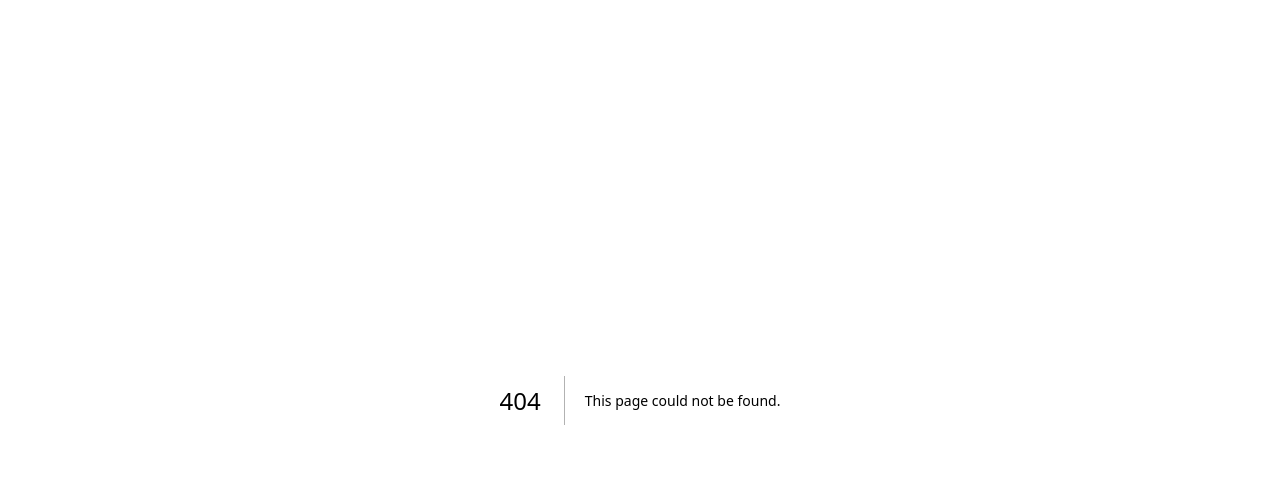
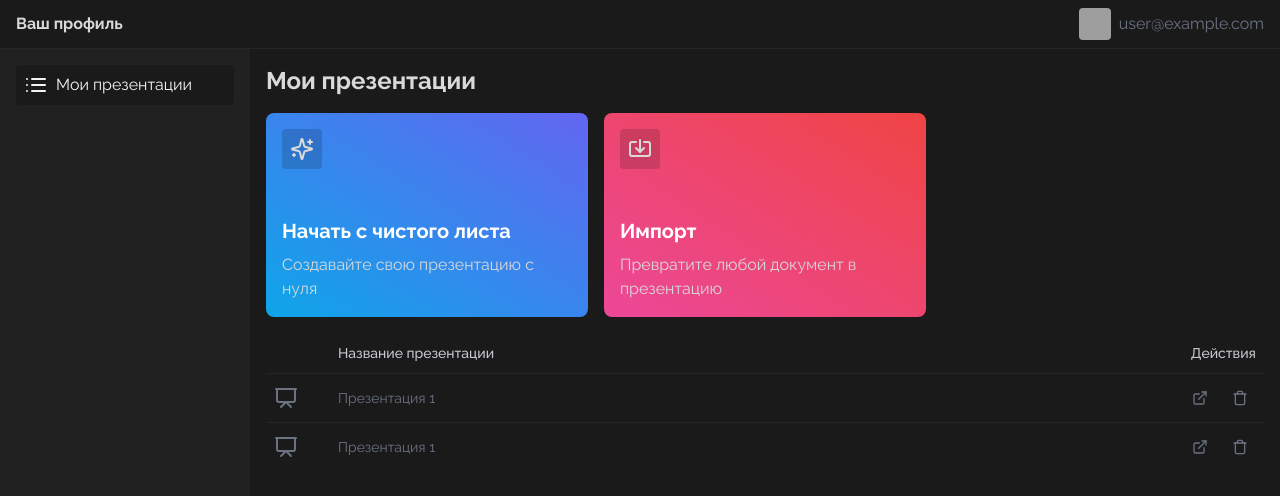
Before and after one commit to gs-gamma-hackaton/app, a Next.js app in the folder frontend/: page /profile in a window 1280 px wide. Before the commit this address had no page. Shown: the top 496 px of the page. Built offline with nearby package versions, Linux system fonts and the light colour scheme; grey boxes are pictures that could not be loaded.

Commit message:
feat: Добавлена страница профиля

```diff
--- /dev/null
+++ b/frontend/src/app/profile/layout.tsx
@@ -0,0 +1,33 @@
+import { List } from "lucide-react";
+
+export default function Layout({
+  children,
+}: Readonly<{
+  children: React.ReactNode;
+}>) {
+  return (
+    <section className="h-screen w-full font-landing">
+      <header className="flex w-full items-center justify-between border-b border-primary px-4 py-2">
+        <div className="font-bold">Ваш профиль</div>
+        <div className="flex items-center gap-2 text-gray-500">
+          <img
+            src="https://api.dicebear.com/9.x/fun-emoji/svg?seed=Adrian"
+            className="size-8 rounded"
+          />
+          <p>user@example.com</p>
+        </div>
+      </header>
+      <main className="relative grid h-full grid-cols-[250px_1fr]">
+        <div className="h-full bg-background-overlay p-4">
+          <ul>
+            <li className="flex items-center gap-2 rounded bg-background p-2 text-secondary">
+              <List />
+              Мои презентации
+            </li>
+          </ul>
+        </div>
+        <div className="p-4">{children}</div>
+      </main>
+    </section>
+  );
+}
--- /dev/null
+++ b/frontend/src/app/profile/page.tsx
@@ -0,0 +1,97 @@
+import { Button } from "@/components/ui/button";
+import {
+  Table,
+  TableBody,
+  TableCell,
+  TableHead,
+  TableHeader,
+  TableRow,
+} from "@/components/ui/table";
+import {
+  ExternalLink,
+  Import,
+  Presentation,
+  Sparkles,
+  Trash,
+} from "lucide-react";
+
+export default function Page() {
+  return (
+    <section>
+      <h1 className="text-2xl font-bold">Мои презентации</h1>
+      <div className="mt-4 grid w-full grid-cols-3 gap-4">
+        <button className="flex flex-col items-start gap-12 rounded-lg bg-gradient-to-tr from-sky-500 to-indigo-500 p-4 transition animate-in fade-in slide-in-from-top-8 duration-2000 hover:brightness-110">
+          <div className="w-min rounded bg-black/15 p-2">
+            <Sparkles />
+          </div>
+          <div className="space-y-2 text-left">
+            <h1 className="text-xl font-bold text-white">
+              Начать с чистого листа
+            </h1>
+            <p>Создавайте свою презентацию с нуля</p>
+          </div>
+        </button>
+        <button className="flex flex-col items-start gap-12 rounded-lg bg-gradient-to-tr from-pink-500 to-red-500 p-4 transition animate-in fade-in slide-in-from-top-8 duration-2000 hover:brightness-110">
+          <div className="w-min rounded bg-black/15 p-2">
+            <Import />
+          </div>
+          <div className="space-y-2 text-left">
+            <h1 className="text-xl font-bold text-white">Импорт</h1>
+            <p>Превратите любой документ в презентацию</p>
+          </div>
+        </button>
+      </div>
+      <Table className="mt-4 text-gray-500">
+        <TableHeader>
+          <TableRow>
+            <TableHead className="w-16"></TableHead>
+            <TableHead>Название презентации</TableHead>
+            <TableHead className="text-right">Действия</TableHead>
+          </TableRow>
+        </TableHeader>
+        <TableBody>
+          <TableRow className="group">
+            <TableCell>
+              <Presentation />
+            </TableCell>
+            <TableCell className="group-hover:text-gray-300">
+              Презентация 1
+            </TableCell>
+            <TableCell className="flex justify-end gap-2">
+              <Button variant={"ghost"} size={"icon"}>
+                <ExternalLink />
+              </Button>
+              <Button
+                variant={"ghost"}
+                size={"icon"}
+                className="hover:bg-destructive hover:text-destructive-foreground"
+              >
+                <Trash />
+              </Button>
+            </TableCell>
+          </TableRow>
+          <TableRow className="group">
+            <TableCell>
+              <Presentation />
+            </TableCell>
+            <TableCell className="group-hover:text-gray-300">
+              Презентация 1
+            </TableCell>
+            <TableCell className="flex justify-end gap-2">
+              <Button variant={"ghost"} size={"icon"}>
+                <ExternalLink />
+              </Button>
+              <Button
+                variant={"ghost"}
+                size={"icon"}
+                className="hover:bg-destructive hover:text-destructive-foreground"
+              >
+                <Trash />
+              </Button>
+            </TableCell>
+          </TableRow>
+        </TableBody>
+      </Table>
+    </section>
+  );
+}
--- a/frontend/src/components/ui/button.tsx
+++ b/frontend/src/components/ui/button.tsx
@@ -24,7 +24,7 @@ const buttonVariants = cva(
         default: "h-9 px-4 py-2",
         sm: "h-8 rounded-md px-3 text-xs",
         lg: "h-10 rounded-md px-8",
-        icon: "h-5 w-5 rounded-sm",
+        icon: "h-8 w-8 rounded-sm",
       },
     },
     defaultVariants: {
--- /dev/null
+++ b/frontend/src/components/ui/table.tsx
@@ -0,0 +1,120 @@
+import * as React from "react";
+
+import { cn } from "@/lib/utils";
+
+const Table = React.forwardRef<
+  HTMLTableElement,
+  React.HTMLAttributes<HTMLTableElement>
+>(({ className, ...props }, ref) => (
+  <div className="w-fulloverflow-auto relative">
+    <table
+      ref={ref}
+      className={cn("w-full caption-bottom text-sm", className)}
+      {...props}
+    />
+  </div>
+));
+Table.displayName = "Table";
+
+const TableHeader = React.forwardRef<
+  HTMLTableSectionElement,
+  React.HTMLAttributes<HTMLTableSectionElement>
+>(({ className, ...props }, ref) => (
+  <thead ref={ref} className={cn("[&_tr]:border-b", className)} {...props} />
+));
+TableHeader.displayName = "TableHeader";
+
+const TableBody = React.forwardRef<
+  HTMLTableSectionElement,
+  React.HTMLAttributes<HTMLTableSectionElement>
+>(({ className, ...props }, ref) => (
+  <tbody
+    ref={ref}
+    className={cn("[&_tr:last-child]:border-0", className)}
+    {...props}
+  />
+));
+TableBody.displayName = "TableBody";
+
+const TableFooter = React.forwardRef<
+  HTMLTableSectionElement,
+  React.HTMLAttributes<HTMLTableSectionElement>
+>(({ className, ...props }, ref) => (
+  <tfoot
+    ref={ref}
+    className={cn(
+      "border-t bg-muted/50 font-medium [&>tr]:last:border-b-0",
+      className
+    )}
+    {...props}
+  />
+));
+TableFooter.displayName = "TableFooter";
+
+const TableRow = React.forwardRef<
+  HTMLTableRowElement,
+  React.HTMLAttributes<HTMLTableRowElement>
+>(({ className, ...props }, ref) => (
+  <tr
+    ref={ref}
+    className={cn(
+      "border-b border-primary transition-colors hover:bg-muted/50 data-[state=selected]:bg-muted",
+      className
+    )}
+    {...props}
+  />
+));
+TableRow.displayName = "TableRow";
+
+const TableHead = React.forwardRef<
+  HTMLTableCellElement,
+  React.ThHTMLAttributes<HTMLTableCellElement>
+>(({ className, ...props }, ref) => (
+  <th
+    ref={ref}
+    className={cn(
+      "h-10 px-2 text-left align-middle font-medium text-muted-foreground [&:has([role=checkbox])]:pr-0 [&>[role=checkbox]]:translate-y-[2px]",
+      className
+    )}
+    {...props}
+  />
+));
+TableHead.displayName = "TableHead";
+
+const TableCell = React.forwardRef<
+  HTMLTableCellElement,
+  React.TdHTMLAttributes<HTMLTableCellElement>
+>(({ className, ...props }, ref) => (
+  <td
+    ref={ref}
+    className={cn(
+      "p-2 align-middle [&:has([role=checkbox])]:pr-0 [&>[role=checkbox]]:translate-y-[2px]",
+      className
+    )}
+    {...props}
+  />
+));
+TableCell.displayName = "TableCell";
+
+const TableCaption = React.forwardRef<
+  HTMLTableCaptionElement,
+  React.HTMLAttributes<HTMLTableCaptionElement>
+>(({ className, ...props }, ref) => (
+  <caption
+    ref={ref}
+    className={cn("mt-4 text-sm text-muted-foreground", className)}
+    {...props}
+  />
+));
+TableCaption.displayName = "TableCaption";
+
+export {
+  Table,
+  TableBody,
+  TableCaption,
+  TableCell,
+  TableFooter,
+  TableHead,
+  TableHeader,
+  TableRow,
+};
```
